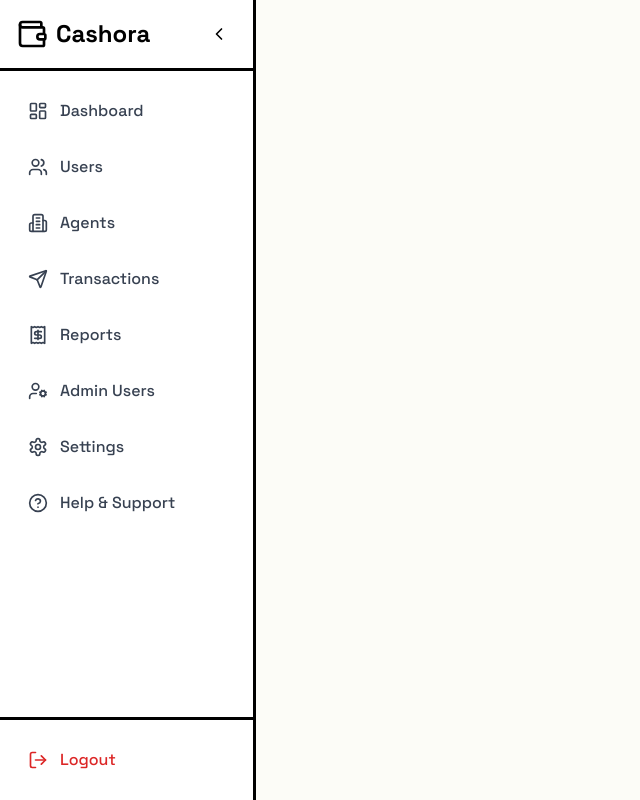
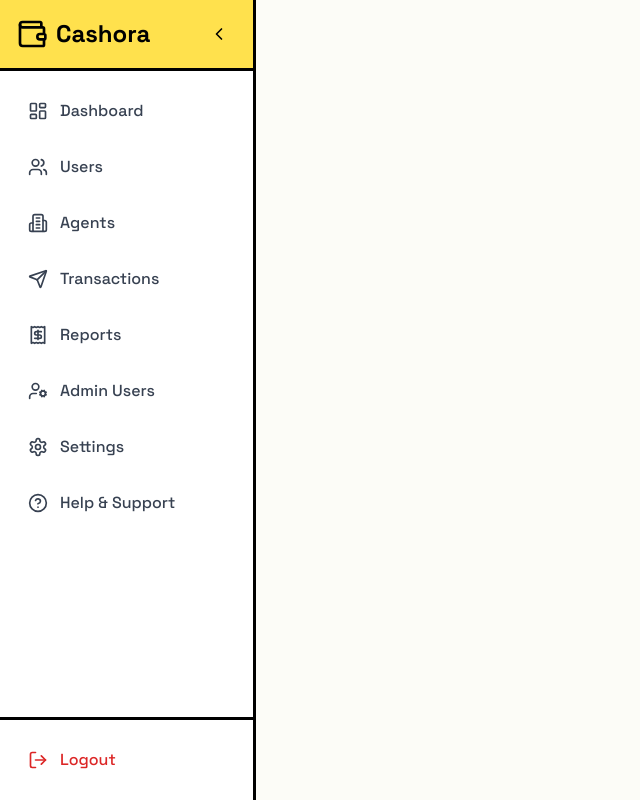
Before and after one commit to mahmudulturan/cashora-frontend, a React (Vite) app: page /dashboard in a window 1280 px wide. Shown: the whole page, without its empty margins (0-640 px from the left). Built offline with nearby package versions, Linux system fonts and the light colour scheme.

Commit message:
refactor: update sidebar styling and icon type definition

```diff
--- a/src/components/layout/sidebar/sidebar.tsx
+++ b/src/components/layout/sidebar/sidebar.tsx
@@ -1,5 +1,5 @@
 import Logo from '@/components/shared/logo';
-import { Building2, ChevronLeft, HelpCircle, LayoutDashboard, LogOut, Menu, Receipt, Send, Settings, UserCog, Users } from 'lucide-react';
+import { Building2, ChevronLeft, HelpCircle, LayoutDashboard, LogOut, LucideIcon, Menu, Receipt, Send, Settings, UserCog, Users } from 'lucide-react';
 import { FC } from 'react';
 import { NavLink } from 'react-router';
 
@@ -11,7 +11,7 @@ interface ISidebarProps {
 
 
 const Sidebar: FC<ISidebarProps> = ({ sidebarOpen, setSidebarOpen }) => {
-    const SidebarLink = ({ icon: Icon, label, to }: { icon: React.ElementType; label: string; to: string }) => (
+    const SidebarLink = ({ icon: Icon, label, to }: { icon: LucideIcon; label: string; to: string }) => (
         <NavLink
             to={to}
             className={({ isActive }) => `
@@ -28,7 +28,7 @@ const Sidebar: FC<ISidebarProps> = ({ sidebarOpen, setSidebarOpen }) => {
             className={`${sidebarOpen ? 'w-64' : 'w-20'
                 } bg-white border-r-[3px] border-black transition-all duration-300 flex flex-col h-screen sticky top-0`}
         >
-            <div className={`p-4 border-b-[3px] border-black flex items-center ${sidebarOpen ? 'justify-between' : 'justify-center'}`}>
+            <div className={`p-4 border-b-[3px] bg-main border-black flex items-center ${sidebarOpen ? 'justify-between' : 'justify-center'}`}>
                 <div className={`flex items-center gap-3 ${!sidebarOpen && 'hidden'}`}>
                     <Logo size='sm' />
                 </div>
```
